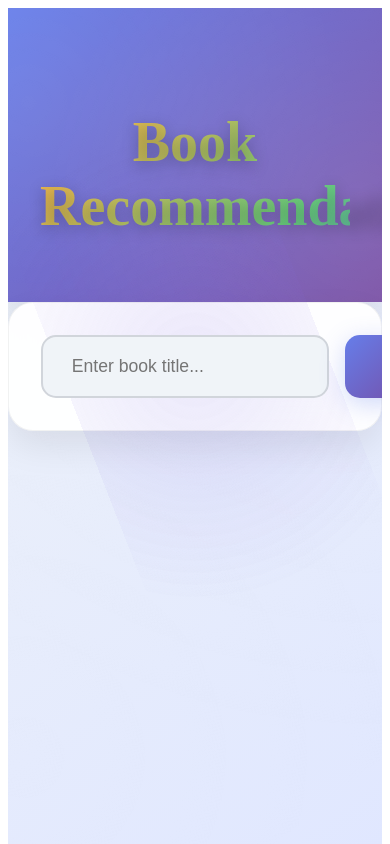
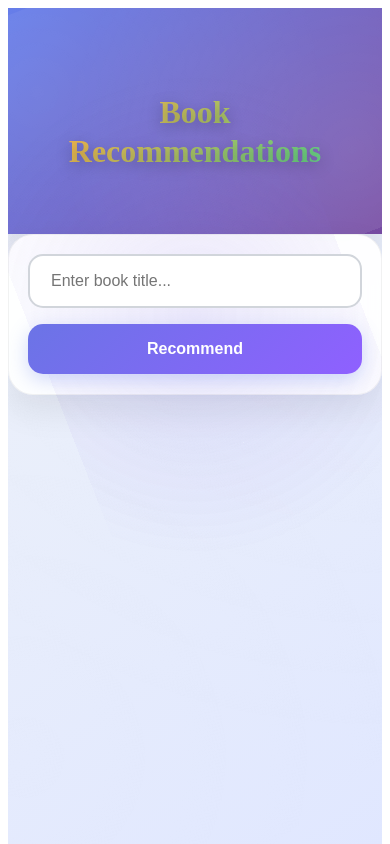
Before and after one commit to mrfaizan123/NewBookReccomendation, a React app in the folder frontend/: page /recommend in a window 390 px wide. Shown: the top 844 px of the page. Built offline with nearby package versions, Linux system fonts and the light colour scheme; the HTML template or start-up script is replaced by a standard one.

Commit message:
Update Reccomend.css

```diff
--- a/frontend/src/components/Reccomend.css
+++ b/frontend/src/components/Reccomend.css
@@ -1,200 +1,3 @@
-/*
-.recommend-container {
-    max-width: 1200px;
-    margin: 0 auto;
-    padding: 2rem;
-    min-height: 100vh;
-    background: linear-gradient(135deg, #f5f7fa 0%, #c3cfe2 100%);
-}
-
-.recommend-header {
-    text-align: center;
-    margin-bottom: 3rem;
-}
-
-.recommend-header h1 {
-    font-size: 3rem;
-    font-weight: 800;
-    background: linear-gradient(135deg, #667eea 0%, #764ba2 100%);
-    -webkit-background-clip: text;
-    -webkit-text-fill-color: transparent;
-    background-clip: text;
-    margin-bottom: 1rem;
-}
-
-.recommend-header p {
-    font-size: 1.2rem;
-    color: #666;
-    max-width: 600px;
-    margin: 0 auto;
-}
-
-
-.recommend-form {
-    display: flex;
-    gap: 1rem;
-    max-width: 600px;
-    margin: 0 auto 3rem;
-    background: white;
-    padding: 1.5rem;
-    border-radius: 20px;
-    box-shadow: 0 10px 30px rgba(0, 0, 0, 0.1);
-    border: 1px solid rgba(255, 255, 255, 0.5);
-}
-
-.recommend-input {
-    flex: 1;
-    padding: 1rem 1.5rem;
-    border: 2px solid #e2e8f0;
-    border-radius: 12px;
-    font-size: 1.1rem;
-    outline: none;
-    transition: all 0.3s ease;
-    background: #f8fafc;
-}
-
-.recommend-input:focus {
-    border-color: #667eea;
-    background: white;
-    box-shadow: 0 0 0 3px rgba(102, 126, 234, 0.1);
-    transform: translateY(-2px);
-}
-
-.recommend-button {
-    padding: 1rem 2rem;
-    background: linear-gradient(135deg, #667eea 0%, #764ba2 100%);
-    color: white;
-    border: none;
-    border-radius: 12px;
-    font-size: 1.1rem;
-    font-weight: 600;
-    cursor: pointer;
-    transition: all 0.3s ease;
-    white-space: nowrap;
-}
-
-.recommend-button:hover {
-    transform: translateY(-2px);
-    box-shadow: 0 8px 25px rgba(102, 126, 234, 0.4);
-}
-
-.recommend-button:active {
-    transform: translateY(0);
-}
-
-
-.error-message {
-    text-align: center;
-    color: #e53e3e;
-    background: #fed7d7;
-    padding: 1rem;
-    border-radius: 12px;
-    margin: 1rem auto;
-    max-width: 600px;
-    border: 1px solid #feb2b2;
-    font-weight: 600;
-}
-
-
-.book-grid {
-    display: grid;
-    grid-template-columns: repeat(auto-fit, minmax(300px, 1fr));
-    gap: 2rem;
-    margin-top: 2rem;
-}
-
-.recommend-button:disabled {
-    opacity: 0.7;
-    cursor: not-allowed;
-    transform: none;
-}
-
-.recommend-button:disabled:hover {
-    transform: none;
-    box-shadow: none;
-}
-
-
-.no-results {
-    text-align: center;
-    color: #666;
-    font-size: 1.2rem;
-    margin-top: 3rem;
-    padding: 2rem;
-    background: white;
-    border-radius: 15px;
-    box-shadow: 0 5px 15px rgba(0, 0, 0, 0.1);
-}
-
-
-@media (max-width: 768px) {
-    .recommend-container {
-        padding: 1rem;
-    }
-
-    .recommend-header h1 {
-        font-size: 2.2rem;
-    }
-
-    .recommend-form {
-        flex-direction: column;
-        padding: 1rem;
-        margin-bottom: 2rem;
-    }
-
-    .recommend-input {
-        font-size: 1rem;
-    }
-
-    .recommend-button {
-        padding: 0.8rem 1.5rem;
-    }
-
-    .book-grid {
-        grid-template-columns: repeat(auto-fit, minmax(280px, 1fr));
-        gap: 1.5rem;
-    }
-}
-
-@media (max-width: 480px) {
-    .recommend-header h1 {
-        font-size: 1.8rem;
-    }
-
-    .recommend-header p {
-        font-size: 1rem;
-    }
-
-    .book-grid {
-        grid-template-columns: 1fr;
-        gap: 1rem;
-    }
-}
-
-
-@keyframes fadeInUp {
-    from {
-        opacity: 0;
-        transform: translateY(30px);
-    }
-    to {
-        opacity: 1;
-        transform: translateY(0);
-    }
-}
-
-.book-grid > * {
-    animation: fadeInUp 0.6s ease-out;
-} */
-
-
-
-
-
-
-
-
-
 .recommend-container {
     max-width: 100%;
     margin: 0;
@@ -220,11 +23,11 @@
 }
 
 @keyframes floatBG {
-    0% { transform: rotate(0deg) translate(0,0); }
-    100% { transform: rotate(360deg) translate(0,0); }
+    0% { transform: rotate(0deg); }
+    100% { transform: rotate(360deg); }
 }
 
-/* Professional Header Section with gradient glow */
+/* Header */
 .recommend-header {
     text-align: center;
     padding: 4rem 2rem 3rem;
@@ -256,17 +59,15 @@
 .recommend-header h1 {
     font-size: 3.5rem;
     font-weight: 900;
-    color: #fff;
     margin-bottom: 1rem;
     position: relative;
     z-index: 2;
-    text-shadow: 0 4px 15px rgba(0, 0, 0, 0.25);
     background: linear-gradient(135deg, #ff6b6b, #ffb347, #6bcf7f, #4d96ff, #9d4edd);
     -webkit-background-clip: text;
     -webkit-text-fill-color: transparent;
-    background-clip: text;
+    background-size: 300% 300%;
     animation: gradientShift 8s ease infinite;
-    background-size: 300% 300%;
+    text-shadow: 0 4px 15px rgba(0, 0, 0, 0.25);
 }
 
 @keyframes gradientShift {
@@ -274,29 +75,7 @@
     50% { background-position: 100% 50%; }
 }
 
-.recommend-header p {
-    font-size: 1.3rem;
-    color: rgba(255, 255, 255, 0.95);
-    max-width: 600px;
-    margin: 0 auto;
-    font-weight: 400;
-    line-height: 1.6;
-    position: relative;
-    z-index: 2;
-    background: rgba(255, 255, 255, 0.08);
-    padding: 1rem 2rem;
-    border-radius: 50px;
-    backdrop-filter: blur(12px);
-    box-shadow: 0 8px 20px rgba(0,0,0,0.08);
-    animation: slideUp 1s ease-out;
-}
-
-@keyframes slideUp {
-    from { opacity: 0; transform: translateY(20px); }
-    to { opacity: 1; transform: translateY(0); }
-}
-
-/* Search Form Enhancements */
+/* Search Form */
 .recommend-form {
     display: flex;
     gap: 1rem;
@@ -305,7 +84,7 @@
     background: rgba(255, 255, 255, 0.95);
     padding: 2rem;
     border-radius: 25px;
-    box-shadow: 0 15px 35px rgba(0,0,0,0.08), inset 0 0 2px rgba(255,255,255,0.1);
+    box-shadow: 0 15px 35px rgba(0,0,0,0.08);
     border: 1px solid rgba(0,0,0,0.05);
     position: relative;
     backdrop-filter: blur(12px);
@@ -331,93 +110,96 @@
     border-radius: 15px;
     font-size: 1.1rem;
     outline: none;
-    background: #f0f4f8;
-    color: #1a202c;
-    font-weight: 500;
-    transition: all 0.3s ease;
+    background: #ffffff;
+    transition: 0.25s ease;
 }
 
 .recommend-input:focus {
-    border-color: #667eea;
-    background: #fff;
-    box-shadow: 0 0 0 4px rgba(102, 126, 234, 0.1), 0 6px 18px rgba(102, 126, 234, 0.15);
-    transform: translateY(-1px);
+    border-color: #6b74e6;
+    box-shadow: 0 0 10px rgba(102, 126, 234, 0.2);
 }
 
+/* Updated Responsive Button */
 .recommend-button {
-    padding: 1.2rem 2.5rem;
-    background: linear-gradient(135deg, #667eea 0%, #764ba2 100%);
-    color: #fff;
+    padding: 1.2rem 2.2rem;
+    background: linear-gradient(135deg, #6b74e6, #8f60ff);
     border: none;
     border-radius: 15px;
     font-size: 1.1rem;
-    font-weight: 700;
+    font-weight: bold;
+    color: #fff;
     cursor: pointer;
-    box-shadow: 0 6px 25px rgba(102, 126, 234, 0.3);
-    position: relative;
-    overflow: hidden;
-    transition: all 0.3s ease;
+    transition: 0.3s ease;
+    box-shadow: 0 6px 20px rgba(102, 126, 234, 0.3);
 }
 
-.recommend-button::before {
-    content: '';
-    position: absolute;
-    top: 0;
-    left: -100%;
-    width: 100%;
-    height: 100%;
-    background: linear-gradient(90deg, transparent, rgba(255,255,255,0.25), transparent);
-    transition: left 0.5s;
+.recommend-button:hover {
+    transform: translateY(-3px);
+    box-shadow: 0 8px 25px rgba(102, 126, 234, 0.4);
 }
 
-.recommend-button:hover::before { left: 100%; }
-.recommend-button:hover { transform: translateY(-2px); box-shadow: 0 10px 35px rgba(102,126,234,0.45); }
-
-.book-grid .book-card {
-    border-radius: 15px;
-    box-shadow: 0 10px 30px rgba(0,0,0,0.08), 0 4px 12px rgba(0,0,0,0.04);
-    transition: transform 0.3s ease, box-shadow 0.3s ease;
+.recommend-button:disabled {
+    opacity: 0.7;
+    cursor: not-allowed;
 }
 
-.book-grid .book-card:hover {
-    transform: translateY(-6px) scale(1.02);
-    box-shadow: 0 15px 45px rgba(0,0,0,0.15), 0 6px 20px rgba(0,0,0,0.08);
+/* Error Message */
+.error-message {
+    color: #ff3b3b;
+    text-align: center;
+    font-weight: 600;
+    margin-bottom: 2rem;
 }
 
-.error-message {
-    text-align: center;
-    color: #e53e3e;
-    background: linear-gradient(135deg, #fee2e2 0%, #fecaca 100%);
-    padding: 1.5rem 2.5rem;
-    border-radius: 15px;
-    margin: 2rem auto;
-    max-width: 600px;
-    font-weight: 600;
-    box-shadow: 0 8px 25px rgba(229,62,62,0.15);
-    animation: errorShake 0.5s ease-in-out;
+/* Book Grid (untouched) */
+.book-grid {
+    display: grid;
+    gap: 2rem;
+    padding: 0 2rem 4rem;
+    grid-template-columns: repeat(auto-fill, minmax(260px, 1fr));
 }
 
-.no-results {
-    text-align: center;
-    color: #4a5568;
-    font-size: 1.2rem;
-    margin: 3rem auto;
-    padding: 3rem 2rem;
-    background: #fff;
-    border-radius: 20px;
-    box-shadow: 0 10px 30px rgba(0,0,0,0.06), 0 2px 8px rgba(0,0,0,0.03);
-    max-width: 500px;
+/* -------------------------------------- */
+/* 📱 RESPONSIVE ADJUSTMENTS */
+/* -------------------------------------- */
+
+@media (max-width: 900px) {
+    .recommend-header h1 {
+        font-size: 2.5rem;
+    }
+
+    .recommend-form {
+        flex-direction: column;
+        padding: 1.5rem;
+    }
+
+    .recommend-button {
+        width: 100%;
+        font-size: 1rem;
+        padding: 1rem;
+    }
 }
 
-.results-count {
-    text-align: center;
-    color: #2d3748;
-    font-size: 1.1rem;
-    font-weight: 600;
-    margin-bottom: 2rem;
-    padding: 1rem 2rem;
-    background: #fff;
-    border-radius: 15px;
-    display: inline-block;
-    box-shadow: 0 4px 12px rgba(0,0,0,0.05);
+@media (max-width: 600px) {
+    .recommend-header h1 {
+        font-size: 2rem;
+        line-height: 1.2;
+    }
+
+    .recommend-form {
+        padding: 1.2rem;
+    }
+
+    .recommend-input {
+        font-size: 1rem;
+        padding: 1rem 1.3rem;
+    }
+
+    .recommend-button {
+        width: 100%;
+    }
+
+    .book-grid {
+        grid-template-columns: 1fr !important;
+    }
 }
```
